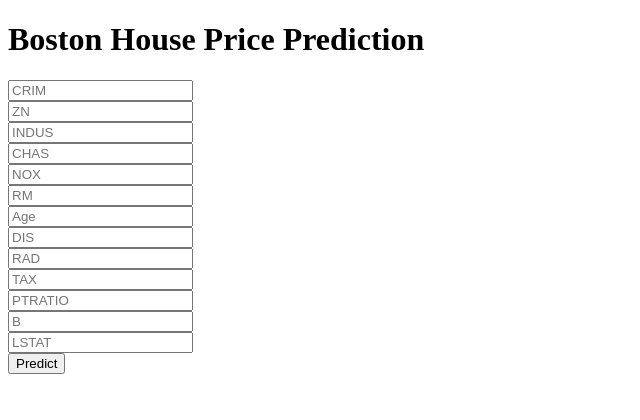
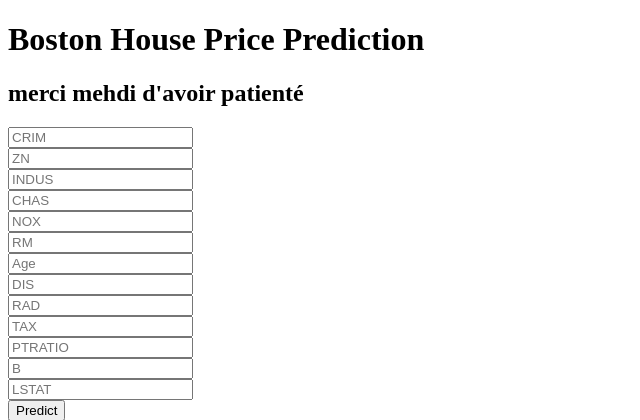
Before and after one commit to ScienceTest/PredictHousePrice, a Flask app: page / in a window 1280 px wide. Shown: the top 420 px of the page, without its empty margins (0-640 px from the left). Run offline with Flask 2, Linux system fonts and the light colour scheme; parts of the project's set-up code (start-up, migrations or seed data) failed here and were passed over.

Commit message:
html chnages

```diff
--- a/templates/home.html
+++ b/templates/home.html
@@ -15,6 +15,8 @@
 <body>
  <div class="login">
 	<h1>Boston House Price Prediction</h1>
+  <h2>merci  mehdi d'avoir patienté</h2>
+
 
      <!-- Main Input For Receiving Query to our ML -->
     <form action="{{ url_for('predict')}}"method="post">
```
